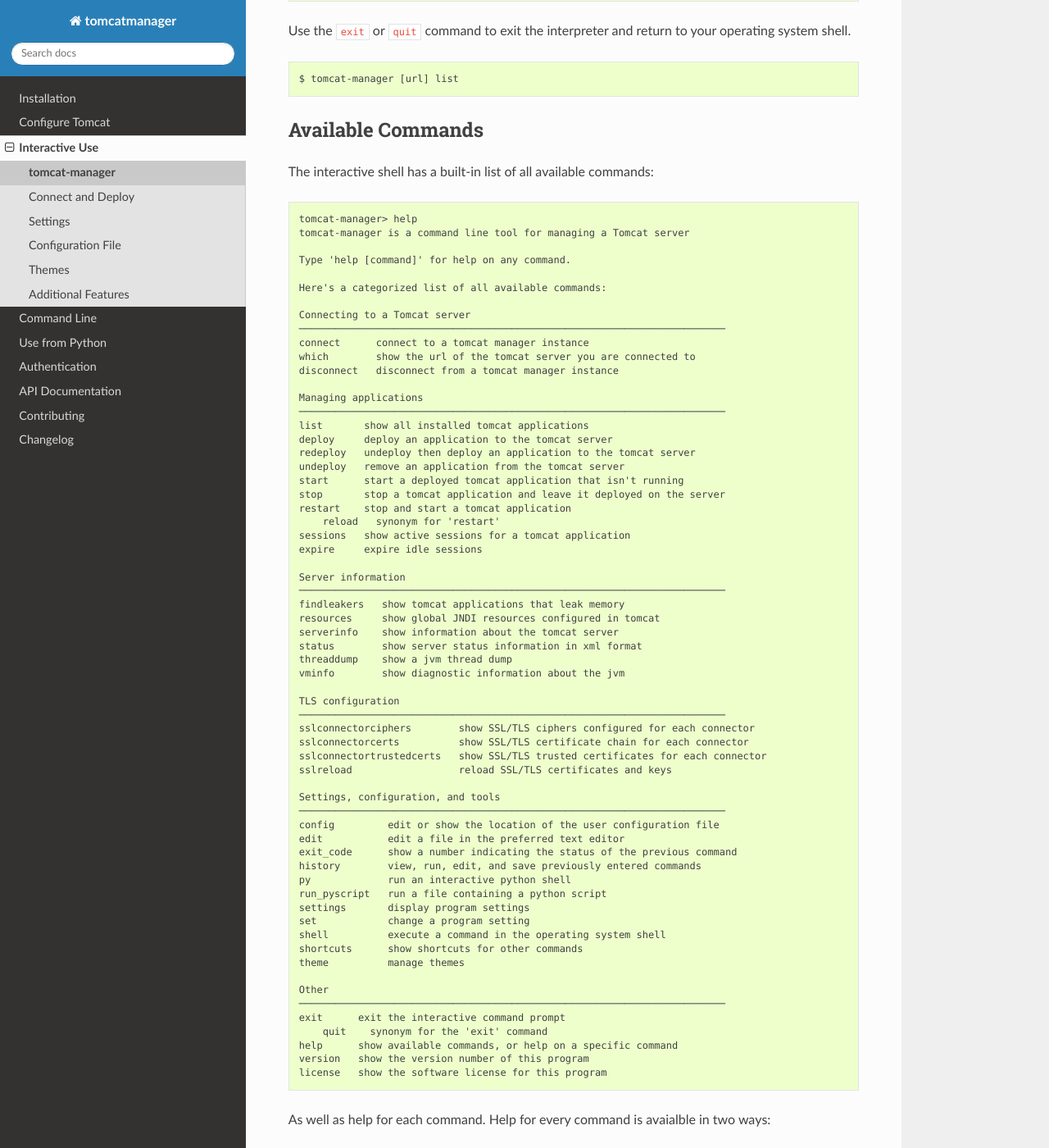
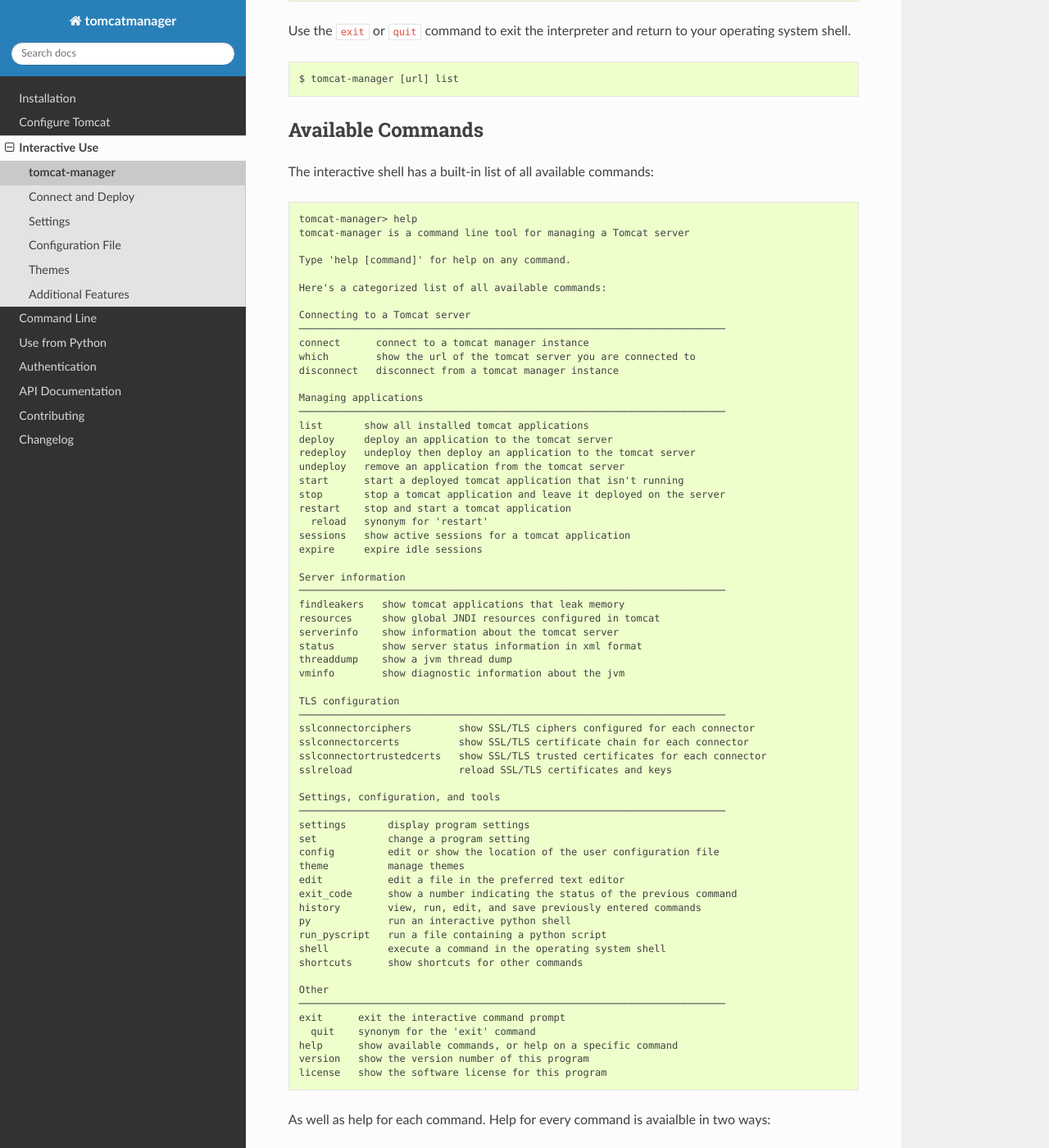
Before and after one commit to tomcatmanager/tomcatmanager, a Sphinx documentation site: the page built from docs/interactive/tomcatmanager.rst, in a window 1280 px wide and 1400 px high, scrolled down 595 px. Shown: the whole window at 82% size. Built offline with Sphinx 7.4.7 and the Read the Docs theme 2.0.0, drawn with Linux system fonts in a browser that asks for light colours.

Commit message:
Update help text to reflect recent changes

```diff
--- a/docs/interactive/tomcatmanager.rst
+++ b/docs/interactive/tomcatmanager.rst
@@ -62,7 +62,7 @@
     start      start a deployed tomcat application that isn't running
     stop       stop a tomcat application and leave it deployed on the server
     restart    stop and start a tomcat application
-        reload   synonym for 'restart'
+      reload   synonym for 'restart'
     sessions   show active sessions for a tomcat application
     expire     expire idle sessions
 
@@ -84,22 +84,22 @@
 
     Settings, configuration, and tools
     ────────────────────────────────────────────────────────────────────────
+    settings       display program settings
+    set            change a program setting
     config         edit or show the location of the user configuration file
+    theme          manage themes
     edit           edit a file in the preferred text editor
     exit_code      show a number indicating the status of the previous command
     history        view, run, edit, and save previously entered commands
     py             run an interactive python shell
     run_pyscript   run a file containing a python script
-    settings       display program settings
-    set            change a program setting
     shell          execute a command in the operating system shell
     shortcuts      show shortcuts for other commands
-    theme          manage themes
 
     Other
     ────────────────────────────────────────────────────────────────────────
     exit      exit the interactive command prompt
-        quit    synonym for the 'exit' command
+      quit    synonym for the 'exit' command
     help      show available commands, or help on a specific command
     version   show the version number of this program
     license   show the software license for this program
```
